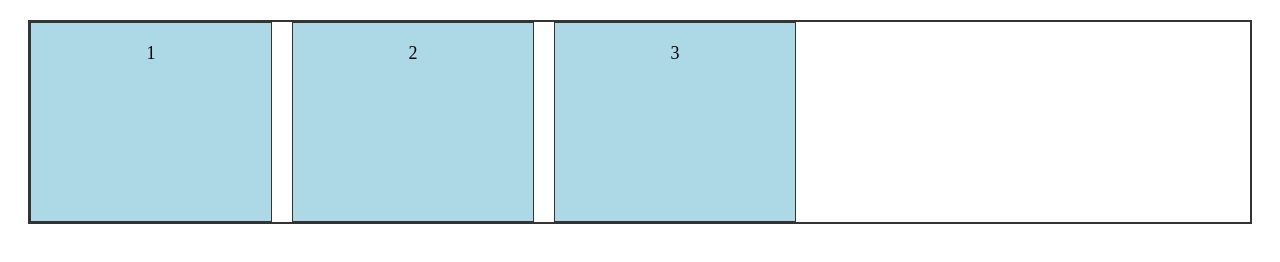
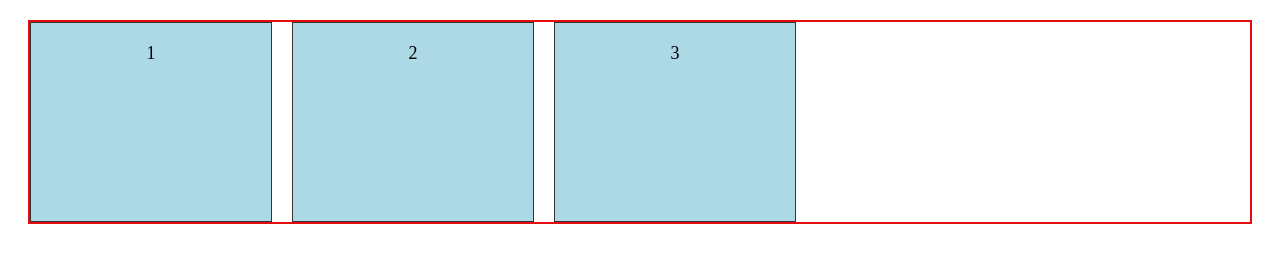
Before and after one commit to Himanshisharma1298/frontend, a plain HTML site: page Class_work/flexbox.html in a window 1280 px wide. Drawn offline with Linux system fonts and the light colour scheme.

Commit message:
color changed

```diff
--- a/Class_work/flexbox.html
+++ b/Class_work/flexbox.html
@@ -8,7 +8,7 @@
 <style>
     .container {
   display: flex;
-  border: 2px solid #333;
+  border: 2px solid #e30d0d;
   margin: 20px;
   height: 200px; /* useful for vertical alignment demos */
   gap: 20px;
```
